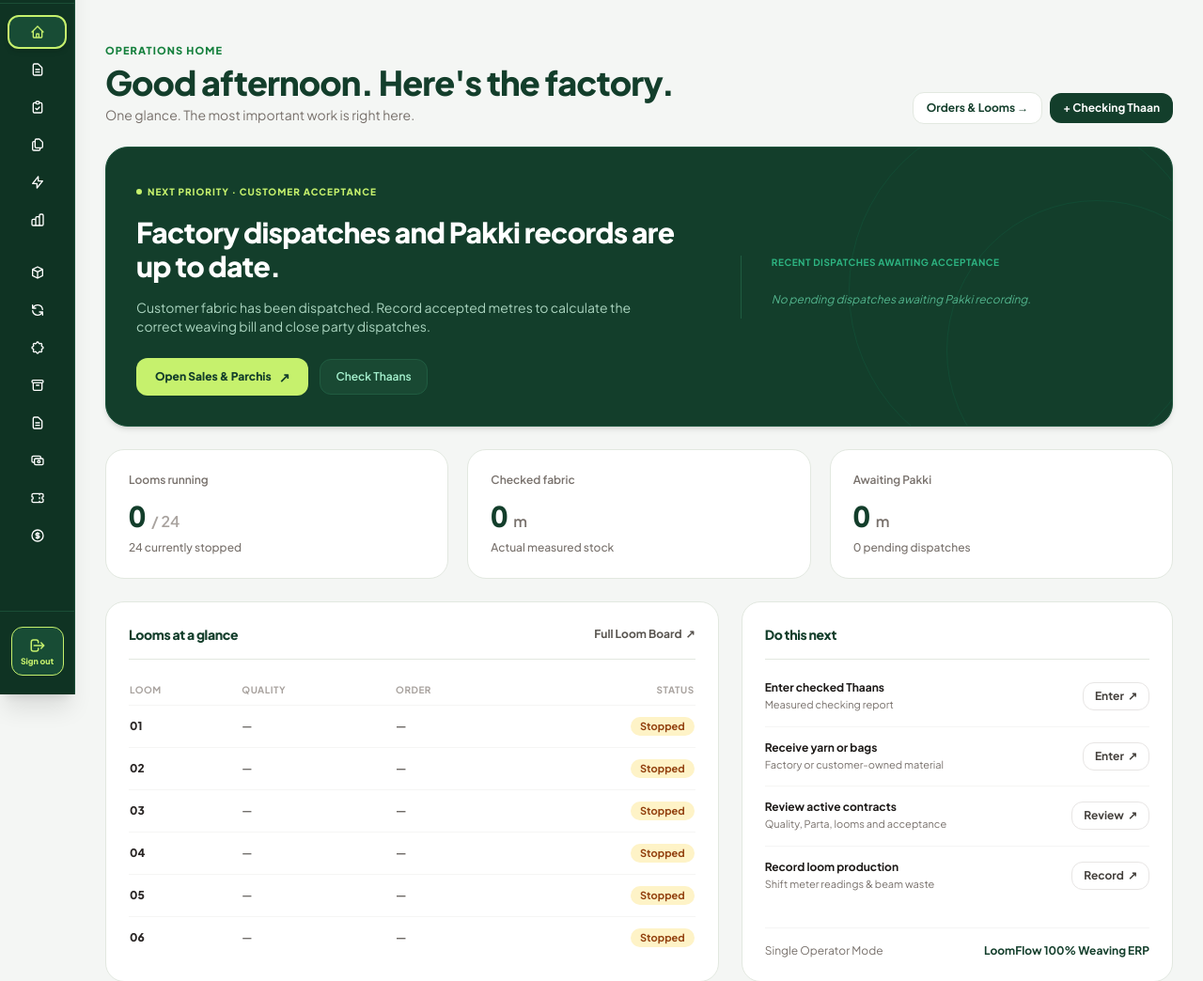
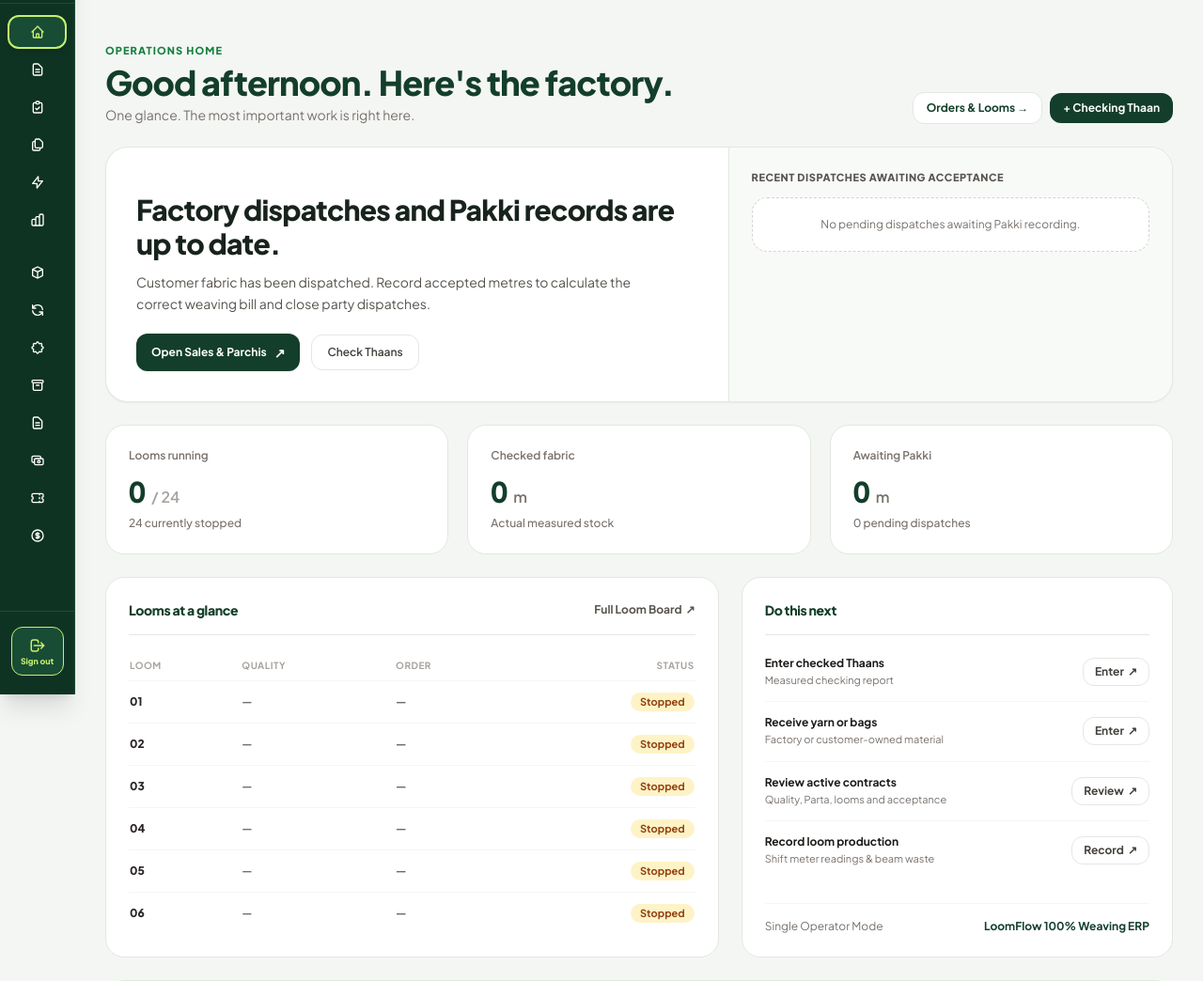
Before and after one commit to SafiullahZafar/Loom_flow_2, a Laravel app: page / in a window 1280 px wide. Shown: the part 61-1105 px from the top of the page at 94% size. Run offline with Laravel 12, Linux system fonts and the light colour scheme; a user stored in the database is signed in; data comes from the database, SQL or seed files in the repository; data that the repository does not hold is empty; some libraries are stand-ins or nearby versions.

Commit message:
refactor: Update customer acceptance priority section for improved layout and styling

```diff
--- a/resources/views/dashboard/hub.blade.php
+++ b/resources/views/dashboard/hub.blade.php
@@ -30,22 +30,13 @@
         </div>
     </div>
 
-    <!-- HERO PRIORITY BANNER (DARK FOREST GREEN CARD) -->
-    <div class="rounded-3xl bg-[#133e2b] text-white p-6 sm:p-8 shadow-md border border-[#1e563d] relative overflow-hidden">
-        <!-- Subtle background organic curve accent -->
-        <div class="absolute -right-20 -bottom-20 w-80 h-80 rounded-full border border-emerald-500/10 pointer-events-none"></div>
-        <div class="absolute -right-10 -top-10 w-96 h-96 rounded-full border border-emerald-500/10 pointer-events-none"></div>
-
-        <div class="relative z-10 grid grid-cols-1 lg:grid-cols-12 gap-8 items-center">
+    <!-- CUSTOMER ACCEPTANCE PRIORITY -->
+    <section class="overflow-hidden rounded-3xl border border-[#e2e8e0] bg-white shadow-sm">
+        <div class="grid grid-cols-1 lg:grid-cols-12">
 
             <!-- Left Info & CTA -->
-            <div class="lg:col-span-7 space-y-4">
-                <span class="inline-flex items-center gap-1.5 text-[10px] font-black uppercase tracking-widest text-[#c6f16d]">
-                    <span class="h-1.5 w-1.5 rounded-full bg-[#c6f16d]"></span>
-                    Next Priority &middot; Customer Acceptance
-                </span>
-
-                <h2 class="text-2xl sm:text-3xl font-extrabold tracking-tight text-white leading-tight">
+            <div class="p-6 sm:p-8 lg:col-span-7 flex flex-col items-start justify-center">
+                <h2 class="mt-4 text-2xl sm:text-3xl font-extrabold tracking-tight text-[#18231d] leading-tight">
                     @if($pendingPakkiCount > 0)
                         {{ $pendingPakkiCount }} Pakki {{ $pendingPakkiCount == 1 ? 'Parchi needs' : 'Parchis need' }} recording.
                     @else
@@ -53,55 +44,62 @@
                     @endif
                 </h2>
 
-                <p class="text-xs sm:text-sm text-emerald-100/80 max-w-xl leading-relaxed">
+                <p class="mt-3 text-sm text-stone-600 max-w-xl leading-relaxed">
                     Customer fabric has been dispatched. Record accepted metres to calculate the correct weaving bill and close party dispatches.
                 </p>
 
-                <div class="pt-2 flex flex-wrap items-center gap-3">
-                    <a href="{{ route('sales.index') }}" class="inline-flex items-center gap-2 px-5 py-2.5 rounded-xl bg-[#c6f16d] hover:bg-[#b5e759] text-[#133e2b] font-black text-xs shadow-sm transition-all hover:translate-x-0.5">
+                <div class="mt-5 flex flex-wrap items-center gap-3">
+                    <a href="{{ route('sales.index') }}" class="inline-flex items-center gap-2 px-4 py-2.5 rounded-xl bg-[#133e2b] hover:bg-[#1b4835] text-white font-bold text-xs shadow-sm transition-colors">
                         <span>Open Sales &amp; Parchis</span>
-                        <span class="text-sm">&nearr;</span>
+                        <span class="text-sm" aria-hidden="true">&nearr;</span>
                     </a>
-                    <a href="{{ route('factory.checking') }}" class="inline-flex items-center gap-2 px-4 py-2.5 rounded-xl bg-[#194933] hover:bg-[#1a4934] text-emerald-200 font-semibold text-xs border border-[#205c41] transition-all">
+                    <a href="{{ route('factory.checking') }}" class="inline-flex items-center gap-2 px-4 py-2.5 rounded-xl border border-stone-200 bg-white hover:bg-stone-50 text-stone-700 font-semibold text-xs transition-colors">
                         <span>Check Thaans</span>
                     </a>
                 </div>
             </div>
 
             <!-- Right: Dispatched items awaiting acceptance -->
-            <div class="lg:col-span-5 border-t lg:border-t-0 lg:border-l border-[#205c41] pt-5 lg:pt-0 lg:pl-8 space-y-3">
-                <div class="text-[10px] uppercase font-bold tracking-wider text-emerald-400/80 mb-2">
-                    Recent Dispatches Awaiting Acceptance
+            <div class="border-t border-[#e2e8e0] bg-[#f8faf8] p-5 sm:p-6 lg:col-span-5 lg:border-l lg:border-t-0">
+                <div class="mb-3 flex items-center justify-between gap-3">
+                    <h3 class="text-[11px] font-extrabold uppercase tracking-wider text-stone-600">
+                        Recent Dispatches Awaiting Acceptance
+                    </h3>
+                    @if($pendingPakkiCount > 0)
+                        <span class="shrink-0 rounded-full bg-white px-2.5 py-1 text-[10px] font-bold text-stone-600 ring-1 ring-stone-200">
+                            {{ $pendingPakkiCount }} pending
+                        </span>
+                    @endif
                 </div>
 
                 @forelse($pendingPakkis as $kachi)
-                    <div class="py-2.5 border-b border-[#205c41]/70 last:border-0 flex items-center justify-between text-xs">
-                        <div>
-                            <div class="font-bold text-white flex items-center gap-2">
-                                <span>{{ $kachi->parchi_no }}</span>
-                                <span class="text-[10px] font-normal text-emerald-300">
+                    <div class="mb-2 last:mb-0 rounded-2xl border border-stone-200 bg-white p-3.5 flex items-center justify-between gap-3 text-xs shadow-sm">
+                        <div class="min-w-0">
+                            <div class="flex flex-wrap items-center gap-x-2 gap-y-0.5">
+                                <span class="font-extrabold text-[#18231d]">{{ $kachi->parchi_no }}</span>
+                                <span class="text-[10px] font-medium text-stone-500">
                                     {{ $kachi->order?->customer_name ?? $kachi->order?->order_no ?? 'Customer Dispatch' }}
                                 </span>
                             </div>
-                            <div class="text-[11px] text-emerald-400/70 mt-0.5">
+                            <div class="mt-1 text-[11px] leading-relaxed text-stone-500">
                                 {{ $kachi->thaan_count }} Thaans &middot; {{ $kachi->order?->fabricStock?->quality_name ?? 'Grey Fabric' }}
                             </div>
                         </div>
-                        <div class="text-right">
-                            <span class="font-extrabold text-[#c6f16d] text-sm tabular-nums">
+                        <div class="shrink-0 text-right">
+                            <span class="font-extrabold text-[#18231d] text-sm tabular-nums">
                                 {{ number_format((float) $kachi->dispatched_meters, 0) }} m
                             </span>
                         </div>
                     </div>
                 @empty
-                    <div class="py-3 text-xs text-emerald-300/70 italic">
+                    <div class="rounded-2xl border border-dashed border-stone-300 bg-white px-4 py-5 text-center text-xs text-stone-500">
                         No pending dispatches awaiting Pakki recording.
                     </div>
                 @endforelse
 
                 @if($pendingPakkiCount > 4)
-                    <div class="pt-1 text-right">
-                        <a href="{{ route('sales.index') }}" class="text-[11px] text-[#c6f16d] font-bold hover:underline">
+                    <div class="pt-3 text-right">
+                        <a href="{{ route('sales.index') }}" class="text-[11px] text-[#385747] font-bold hover:text-[#133e2b] hover:underline">
                             + {{ $pendingPakkiCount - 4 }} more pending dispatches &nearr;
                         </a>
                     </div>
@@ -109,7 +107,7 @@
             </div>
 
         </div>
-    </div>
+    </section>
 
     <!-- 3 KEY STAT KPI CARDS ROW -->
     <div class="grid grid-cols-1 sm:grid-cols-3 gap-5">
```
